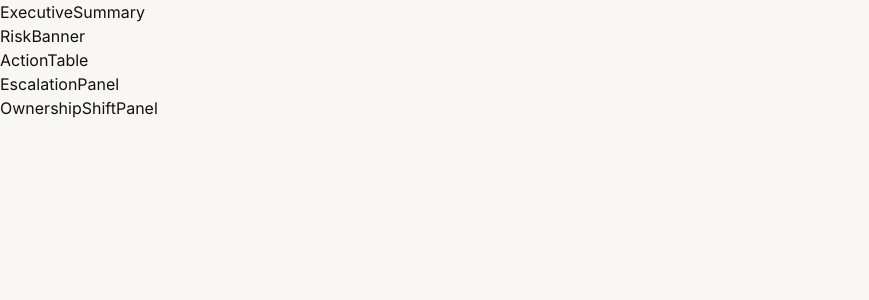
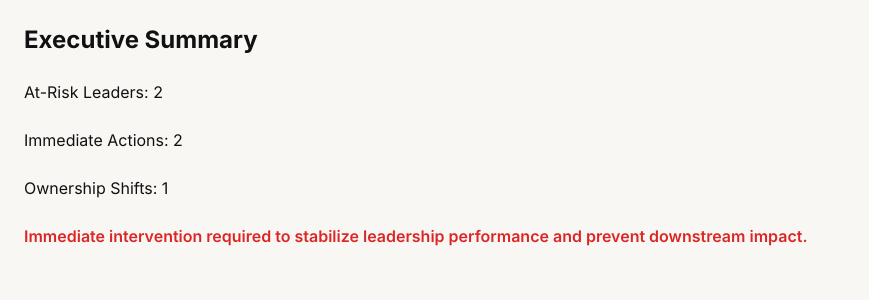
Before and after one commit to jmarc296-jpg/instructional-leadership-practice, a Next.js app: page /demo/run in a window 1280 px wide. Shown: the top 300 px of the page, without its empty margins (0-869 px from the left). Built offline with nearby package versions, Linux system fonts and the light colour scheme.

Commit message:
Make demo run executable with real summary rendering

```diff
--- a/app/demo/run/page.tsx
+++ b/app/demo/run/page.tsx
@@ -1,11 +1,21 @@
-import { DEMO_FLOW } from '../config/demoConfig'
+import { buildExecutiveSummary } from '../utils/executiveSummary'
+
+const mockData = [
+  { risk: 'HIGH', escalation: 'HIGH', ownerChanged: true },
+  { risk: 'MEDIUM', escalation: 'LOW' },
+  { risk: 'HIGH', escalation: 'HIGH' }
+]
 
 export default function DemoRun() {
+  const summary = buildExecutiveSummary(mockData)
+
   return (
-    <div>
-      {DEMO_FLOW.map((component, i) => (
-        <div key={i}>{component}</div>
-      ))}
+    <div className='p-6 space-y-6'>
+      <div className='text-2xl font-bold'>Executive Summary</div>
+      <div>At-Risk Leaders: {summary.atRiskLeaders}</div>
+      <div>Immediate Actions: {summary.immediateActions}</div>
+      <div>Ownership Shifts: {summary.ownershipShifts}</div>
+      <div className='text-red-600 font-semibold'>{summary.summaryLine}</div>
     </div>
   )
 }
```
